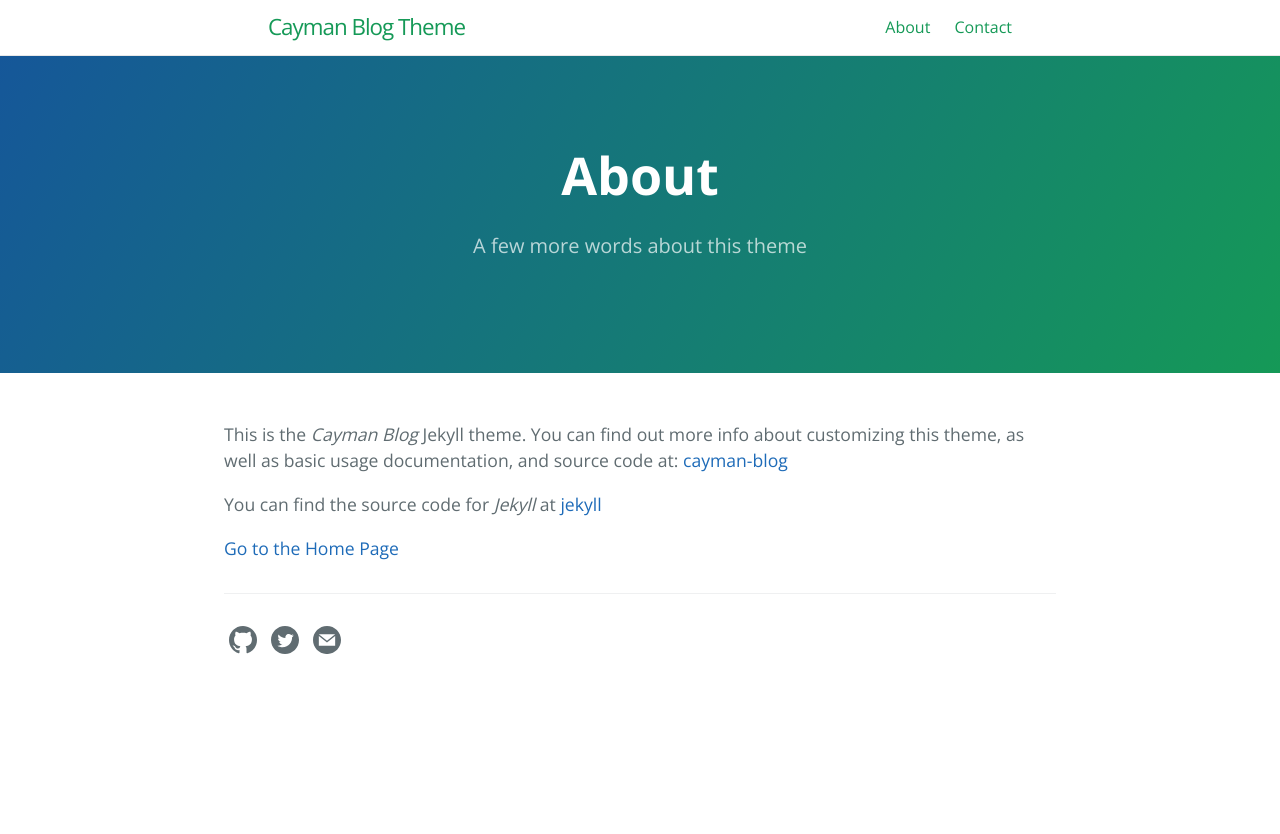
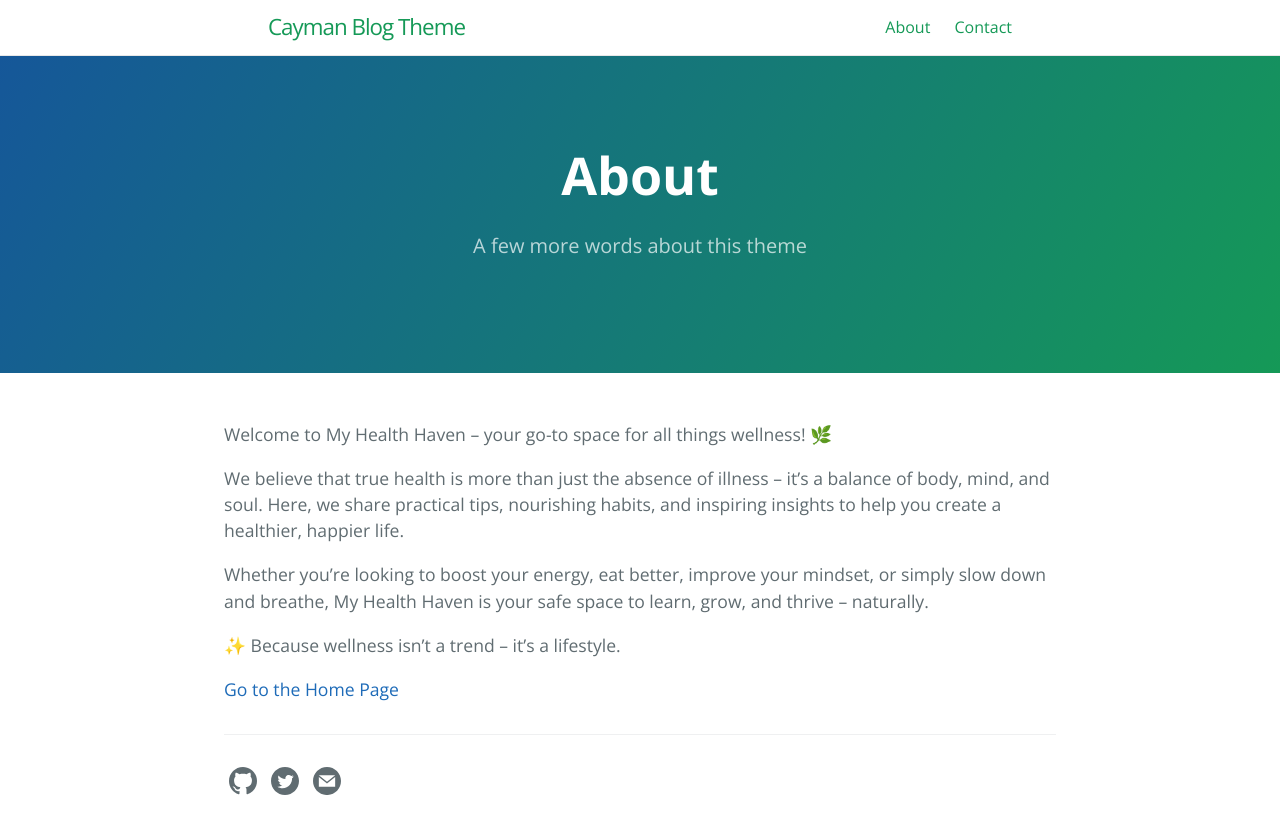
Before and after one commit to ebenezer129dotcom/myhealthhaven.github.io, a Jekyll site: the page built from about.md, in a window 1280 px wide. Shown: the top 834 px of the page. Built offline with Jekyll 4.4.1, drawn with Linux system fonts in a browser that asks for light colours.

Commit message:
Update about.md

```diff
--- a/about.md
+++ b/about.md
@@ -7,9 +7,14 @@ ref: about
 order: 0
 ---
 
-This is the _Cayman Blog_ Jekyll theme. You can find out more info about customizing this theme, as well as basic usage documentation, and source code at: [cayman-blog](https://github.com/lorepirri/cayman-blog)
+Welcome to My Health Haven – your go-to space for all things wellness! 🌿
 
-You can find the source code for _Jekyll_ at [jekyll](https://github.com/jekyll/jekyll)
+We believe that true health is more than just the absence of illness – it’s a balance of body, mind, and soul. Here, we share practical tips, nourishing habits, and inspiring insights to help you create a healthier, happier life.
+
+Whether you're looking to boost your energy, eat better, improve your mindset, or simply slow down and breathe, My Health Haven is your safe space to learn, grow, and thrive – naturally.
+
+✨ Because wellness isn’t a trend – it’s a lifestyle.
+
 
 
 [Go to the Home Page]({{ '/' | absolute_url }})
```
